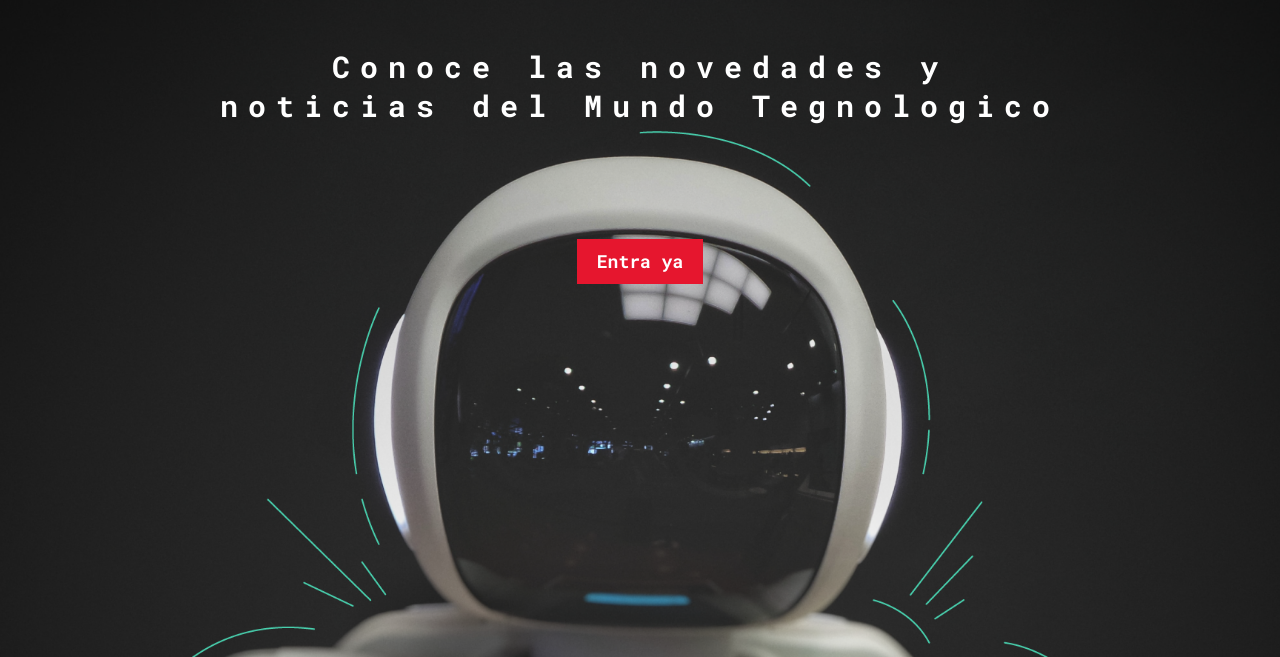
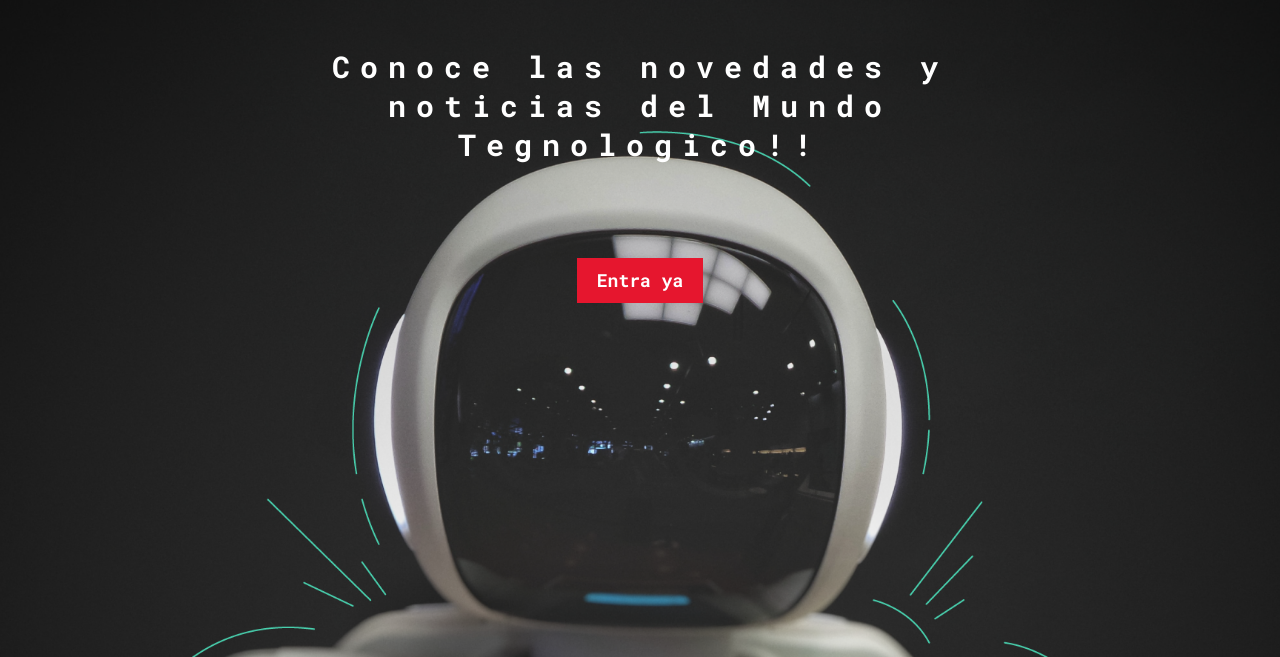
Before and after one commit to soli932/Curso-CSS, a plain HTML site: page my-bloc/index.html in a window 1280 px wide. Shown: the part 143-800 px from the top of the page. Drawn offline with Linux system fonts and the light colour scheme.

Commit message:
Experimento

```diff
--- a/my-bloc/index.html
+++ b/my-bloc/index.html
@@ -35,7 +35,7 @@
     <main class="home-main">
         <div class="main-container">
             <p class="main-container__text">
-                Conoce las novedades y noticias del Mundo Tegnologico
+                Conoce las novedades y noticias del Mundo Tegnologico!!
             </p>
             <a class="main-container__link" href="blogs.html">Entra ya</a>
         </div>
```
